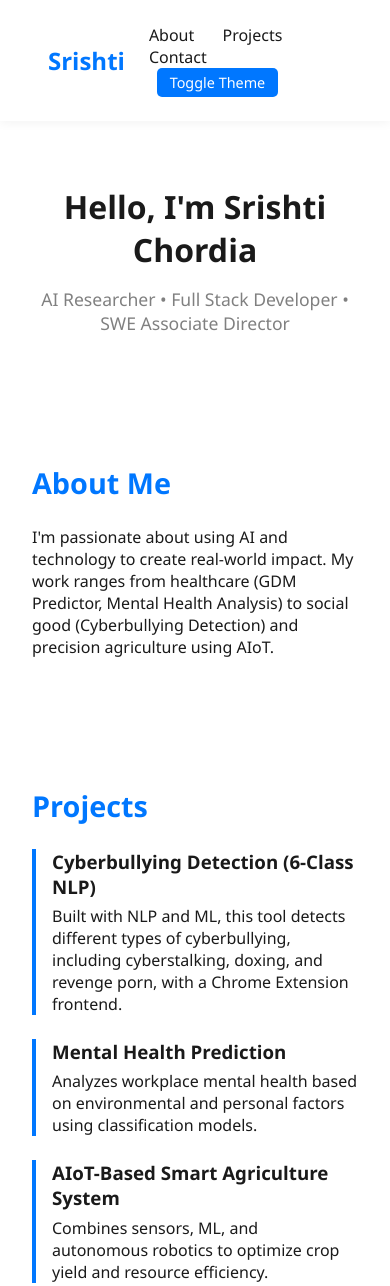
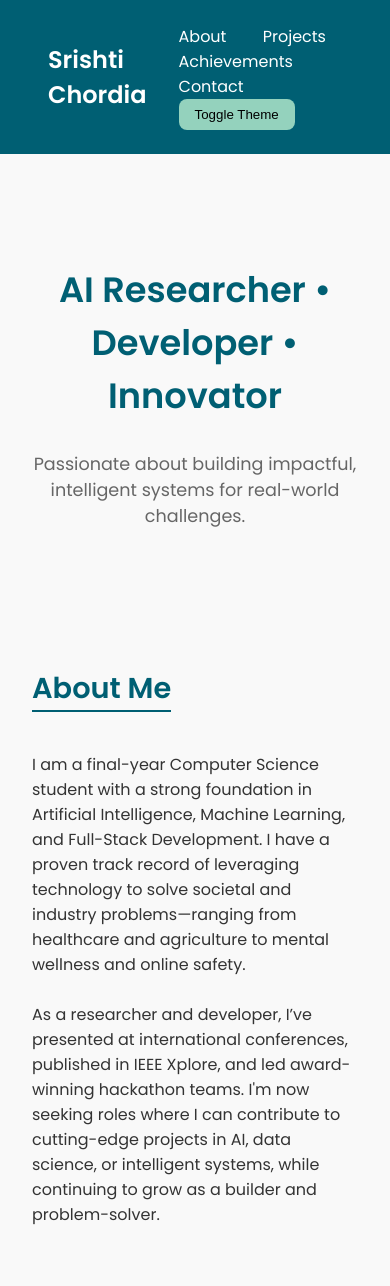
Before and after one commit to srishti-chordia/Portfolio-1, a plain HTML site: page index.html in a window 390 px wide. Shown: the top 1286 px of the page. Drawn offline with Linux system fonts and the light colour scheme.

Commit message:
Update index.html

```diff
--- a/index.html
+++ b/index.html
@@ -4,30 +4,28 @@
   <meta charset="UTF-8" />
   <meta name="viewport" content="width=device-width, initial-scale=1.0"/>
   <title>Srishti Chordia | Portfolio</title>
+  <link href="https://fonts.googleapis.com/css2?family=Poppins:wght@300;400;600&display=swap" rel="stylesheet">
   <style>
     :root {
-      --bg-color: #ffffff;
-      --text-color: #1a1a1a;
-      --accent: #0077ff;
+      --bg-light: #f9f9f9;
+      --bg-dark: #1a1a1a;
+      --text-light: #333;
+      --text-dark: #f0f0f0;
+      --primary: #005f73;
+      --secondary: #94d2bd;
+    }
+
+    body {
+      margin: 0;
+      font-family: 'Poppins', sans-serif;
+      background-color: var(--bg-light);
+      color: var(--text-light);
+      transition: all 0.3s ease;
     }
 
     body.dark {
-      --bg-color: #1a1a1a;
-      --text-color: #ffffff;
-      --accent: #66ccff;
-    }
-
-    * {
-      margin: 0;
-      padding: 0;
-      box-sizing: border-box;
-      font-family: 'Segoe UI', sans-serif;
-    }
-
-    body {
-      background: var(--bg-color);
-      color: var(--text-color);
-      scroll-behavior: smooth;
+      background-color: var(--bg-dark);
+      color: var(--text-dark);
     }
 
     header {
@@ -35,75 +33,83 @@
       justify-content: space-between;
       align-items: center;
       padding: 1.5rem 3rem;
-      background-color: var(--bg-color);
-      box-shadow: 0 2px 10px rgba(0,0,0,0.05);
+      background-color: var(--primary);
+      color: white;
       position: sticky;
       top: 0;
-      z-index: 1000;
+      z-index: 999;
     }
 
     header h1 {
       font-size: 1.5rem;
-      color: var(--accent);
     }
 
     nav a {
-      margin-left: 1.5rem;
+      margin-left: 2rem;
       text-decoration: none;
-      color: var(--text-color);
+      color: white;
       font-weight: 500;
-      transition: 0.3s;
     }
 
     nav a:hover {
-      color: var(--accent);
+      color: var(--secondary);
     }
 
     .toggle-theme {
+      margin-left: 2rem;
+      background: var(--secondary);
+      color: #000;
+      border: none;
+      padding: 0.5rem 1rem;
+      border-radius: 8px;
       cursor: pointer;
-      background: var(--accent);
-      color: white;
-      padding: 0.3rem 0.8rem;
-      border-radius: 5px;
-      font-size: 0.9rem;
-      border: none;
-      margin-left: 2rem;
     }
 
     section {
-      padding: 4rem 2rem;
       max-width: 900px;
       margin: auto;
+      padding: 3rem 2rem;
+    }
+
+    .section-title {
+      color: var(--primary);
+      font-size: 1.8rem;
+      margin-bottom: 1.5rem;
+      border-bottom: 2px solid var(--primary);
+      display: inline-block;
     }
 
     #hero {
       text-align: center;
+      margin-top: 2rem;
     }
 
     #hero h2 {
-      font-size: 2rem;
-      margin-bottom: 1rem;
+      font-size: 2.2rem;
+      color: var(--primary);
     }
 
     #hero p {
       font-size: 1.1rem;
-      color: gray;
+      color: #666;
     }
 
-    .section-title {
-      font-size: 1.8rem;
+    .project, .achievement {
+      background-color: #ffffff;
+      padding: 1.5rem;
       margin-bottom: 1.5rem;
-      color: var(--accent);
+      border-left: 6px solid var(--primary);
+      border-radius: 8px;
+      box-shadow: 0 4px 10px rgba(0,0,0,0.05);
     }
 
-    .project {
-      margin-bottom: 1.5rem;
-      border-left: 4px solid var(--accent);
-      padding-left: 1rem;
+    body.dark .project, body.dark .achievement {
+      background-color: #2c2c2c;
     }
 
-    .project h3 {
+    .project h3, .achievement h3 {
       margin-bottom: 0.4rem;
+      color: var(--primary);
     }
 
     form input, form textarea {
@@ -111,17 +117,17 @@
       margin: 0.5rem 0;
       padding: 0.8rem;
       border: 1px solid #ccc;
-      border-radius: 5px;
-      background: var(--bg-color);
-      color: var(--text-color);
+      border-radius: 6px;
+      background: #fff;
+      color: #000;
     }
 
     form button {
-      background: var(--accent);
+      background: var(--primary);
       color: white;
       padding: 0.7rem 1.5rem;
       border: none;
-      border-radius: 5px;
+      border-radius: 6px;
       margin-top: 0.5rem;
       cursor: pointer;
     }
@@ -129,52 +135,95 @@
     footer {
       text-align: center;
       padding: 2rem;
-      background-color: #f0f0f0;
-      color: #555;
+      background-color: #eaeaea;
+      font-size: 0.9rem;
     }
 
     body.dark footer {
-      background-color: #111;
-      color: #aaa;
+      background-color: #121212;
     }
   </style>
 </head>
 <body>
   <header>
-    <h1>Srishti</h1>
+    <h1>Srishti Chordia</h1>
     <nav>
       <a href="#about">About</a>
       <a href="#projects">Projects</a>
+      <a href="#achievements">Achievements</a>
       <a href="#contact">Contact</a>
       <button class="toggle-theme">Toggle Theme</button>
     </nav>
   </header>
 
   <section id="hero">
-    <h2>Hello, I'm Srishti Chordia</h2>
-    <p>AI Researcher • Full Stack Developer • SWE Associate Director</p>
+    <h2>AI Researcher • Developer • Innovator</h2>
+    <p>Passionate about building impactful, intelligent systems for real-world challenges.</p>
   </section>
 
   <section id="about">
     <h2 class="section-title">About Me</h2>
     <p>
-      I'm passionate about using AI and technology to create real-world impact. My work ranges from healthcare (GDM Predictor, Mental Health Analysis) to social good (Cyberbullying Detection) and precision agriculture using AIoT.
+      I am a final-year Computer Science student with a strong foundation in Artificial Intelligence, Machine Learning, and Full-Stack Development. I have a proven track record of leveraging technology to solve societal and industry problems—ranging from healthcare and agriculture to mental wellness and online safety.
+      <br><br>
+      As a researcher and developer, I’ve presented at international conferences, published in IEEE Xplore, and led award-winning hackathon teams. I'm now seeking roles where I can contribute to cutting-edge projects in AI, data science, or intelligent systems, while continuing to grow as a builder and problem-solver.
     </p>
   </section>
 
   <section id="projects">
     <h2 class="section-title">Projects</h2>
+
     <div class="project">
-      <h3>Cyberbullying Detection (6-Class NLP)</h3>
-      <p>Built with NLP and ML, this tool detects different types of cyberbullying, including cyberstalking, doxing, and revenge porn, with a Chrome Extension frontend.</p>
+      <h3>Cyberbullying Detection System (6-Class NLP Model)</h3>
+      <p>
+        An advanced NLP-based system that classifies social media content into six categories like cyberstalking, doxing, and sexual harassment. Includes a Chrome Extension that highlights harmful content in real time. Utilized LSTM, SVM, and ensemble learning with back-translation augmentation.
+      </p>
     </div>
+
     <div class="project">
-      <h3>Mental Health Prediction</h3>
-      <p>Analyzes workplace mental health based on environmental and personal factors using classification models.</p>
+      <h3>Mental Health Prediction in the Workplace</h3>
+      <p>
+        Machine Learning model predicting mental health issues using workplace attributes like environment, supervisor relationships, and working hours. Visualized results with confusion matrices and ROC curves.
+      </p>
     </div>
+
     <div class="project">
       <h3>AIoT-Based Smart Agriculture System</h3>
-      <p>Combines sensors, ML, and autonomous robotics to optimize crop yield and resource efficiency.</p>
+      <p>
+        Integrated IoT sensors, ML models, and autonomous robotics to optimize water usage, detect crop diseases, and monitor soil in real-time. Aimed at increasing yield and sustainability in rural farming.
+      </p>
+    </div>
+
+    <div class="project">
+      <h3>Gestational Diabetes Mellitus (GDM) Predictor</h3>
+      <p>
+        A Flask-based web app that predicts GDM in expecting mothers using SVM, MLP, Random Forest, and Logistic Regression models. Trained on real-world datasets for high accuracy in early risk assessment.
+      </p>
+    </div>
+  </section>
+
+  <section id="achievements">
+    <h2 class="section-title">Achievements</h2>
+
+    <div class="achievement">
+      <h3>🏆 1st Place - HACKRUSH 1.0 (AgriTech Track)</h3>
+      <p>
+        Won the AgriTech track at HACKRUSH 1.0 with a team-developed autonomous smart farming solution integrating AIoT and ML.
+      </p>
+    </div>
+
+    <div class="achievement">
+      <h3>📄 IEEE Research Paper - YOLO-Based Food Damage Detection</h3>
+      <p>
+        Published in IEEE Xplore, presented at the 8th I-SMAC 2024 Conference. Proposed a YOLOv5-based approach to automate food quality assessment in the supply chain.
+      </p>
+    </div>
+
+    <div class="achievement">
+      <h3>📄 NLP Paper - Cyberbullying Detection using Stack Ensemble Learning</h3>
+      <p>
+        Presented at NCICIS 2025 under Dr. Akilandeswari P. The paper reviewed multiple NLP-based models and proposed a Stack Ensemble method for improved multi-class cyberbullying classification.
+      </p>
     </div>
   </section>
 
```
